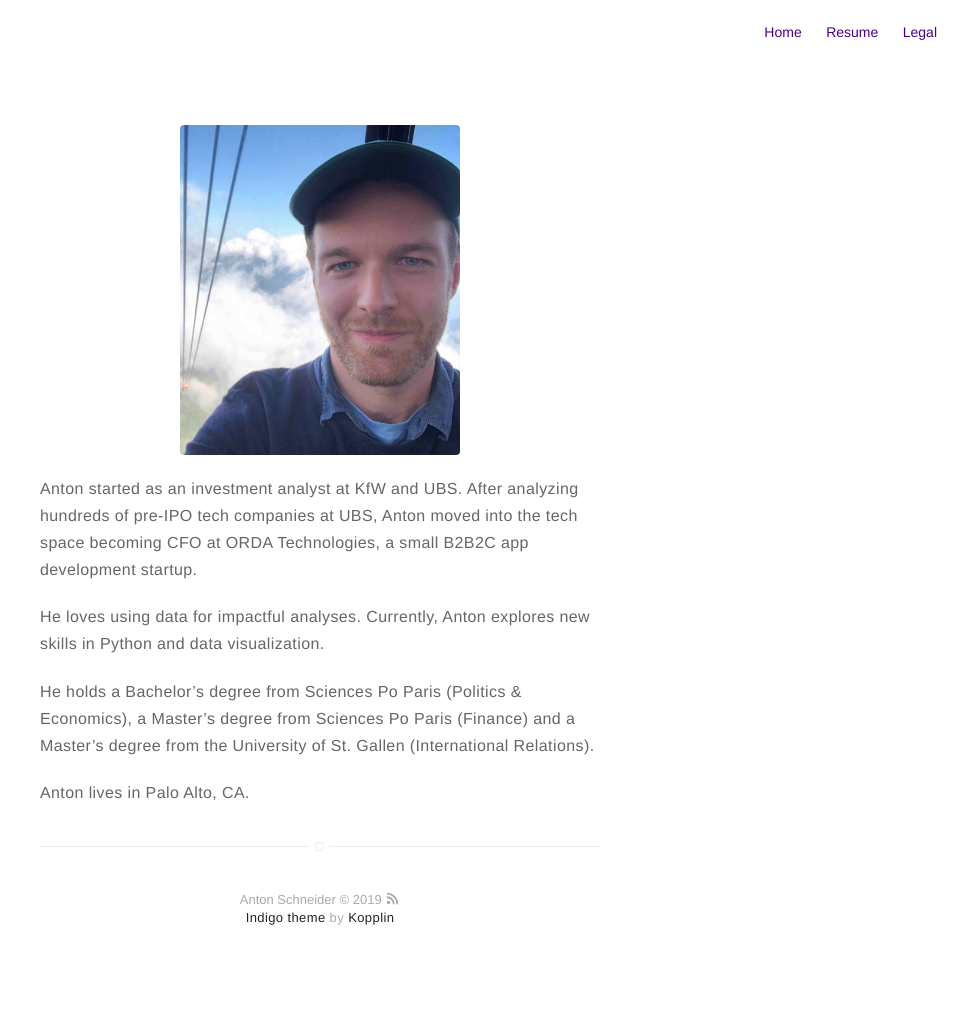
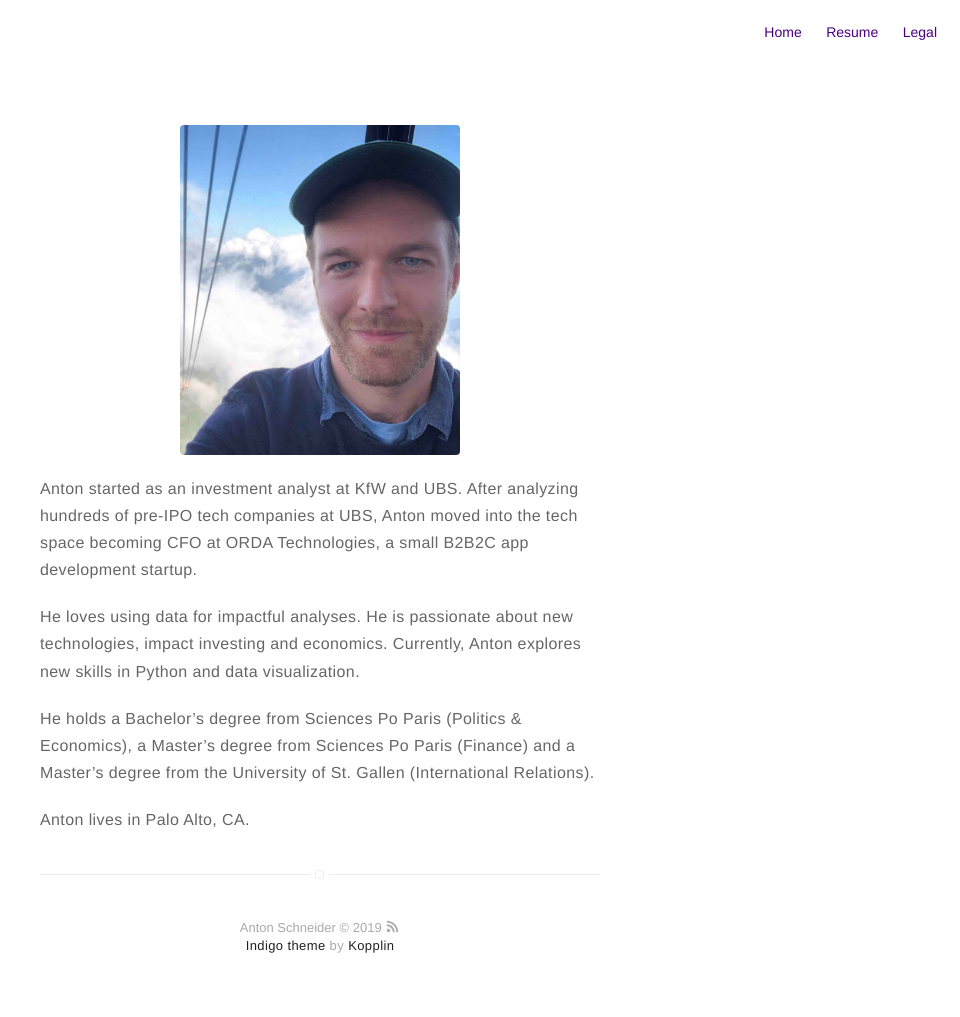
Before and after one commit to antonschneider90/antonschneider90.github.io, a Jekyll site: the page built from about.md, in a window 1280 px wide. Shown: the whole page, without its empty margins (320-1280 px from the left). Built offline with Jekyll 4.4.1, drawn with Linux system fonts in a browser that asks for light colours; before the commit the page ends 990 px from its top, so only the background shows below that.

Commit message:
Update about.md

```diff
--- a/about.md
+++ b/about.md
@@ -6,7 +6,7 @@ layout: page
 
 Anton started as an investment analyst at KfW and UBS. After analyzing hundreds of pre-IPO tech companies at UBS, Anton moved into the tech space becoming CFO at ORDA Technologies, a small B2B2C app development startup. <br/>
 
-He loves using data for impactful analyses. Currently, Anton explores new skills in Python and data visualization.<br/>
+He loves using data for impactful analyses. He is passionate about new technologies, impact investing and economics. Currently, Anton explores new skills in Python and data visualization.<br/>
 
 He holds a Bachelor's degree from Sciences Po Paris (Politics & Economics), a Master's degree from Sciences Po Paris (Finance) and a Master's degree from the University of St. Gallen (International Relations).<br/>
 
```
